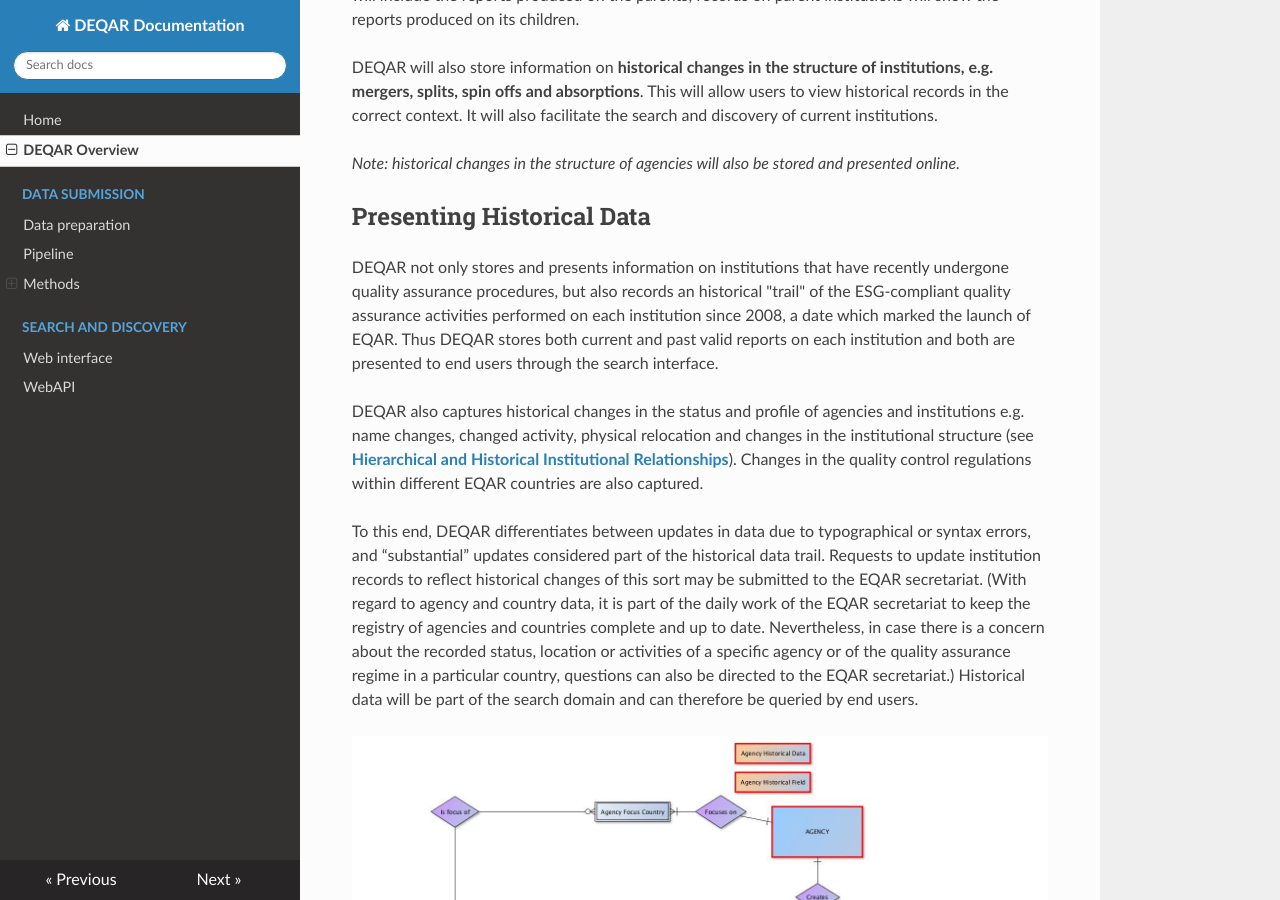
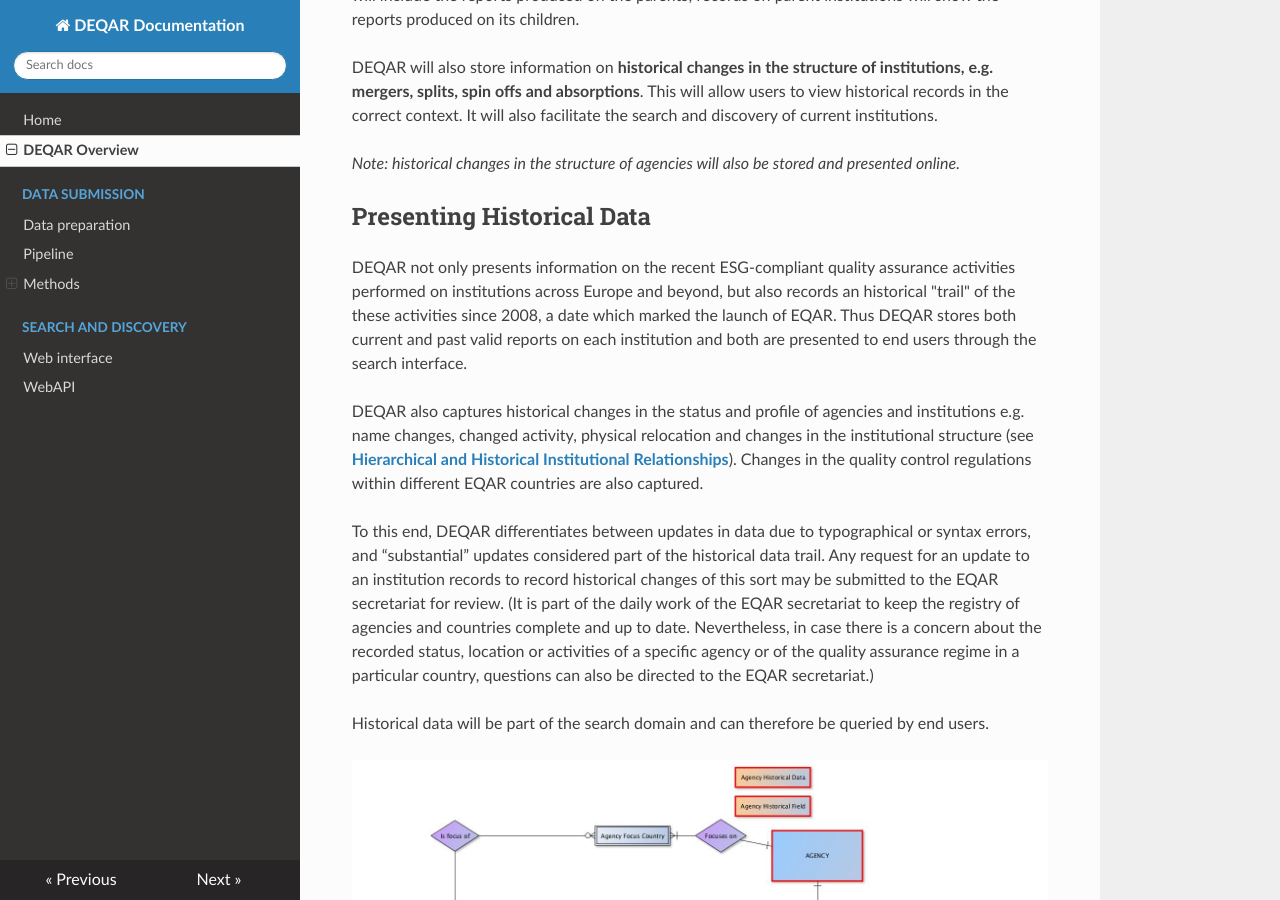
Before and after one commit to EQAR/deqar-docs, an MkDocs documentation site: the page built from docs/DEQAR_overview.md, in a window 1280 px wide and 900 px high, scrolled down 7833 px. Built offline with MkDocs 1.6.1, drawn with Linux system fonts in a browser that asks for light colours; nearby versions of some CDN libraries; old or Windows-style settings are respelled for this version of MkDocs.

Commit message:
Add files via upload

```diff
--- a/docs/DEQAR_overview.md
+++ b/docs/DEQAR_overview.md
@@ -158,10 +158,12 @@
 Presenting Historical Data
 --------------------------
 
-DEQAR not only stores and presents information on institutions that have recently undergone quality assurance procedures, but also records an historical "trail" of the ESG-compliant quality assurance activities performed on each institution since 2008, a date which marked the launch of EQAR. Thus DEQAR stores both current and past valid reports on each institution and both are presented to end users through the search interface.
+DEQAR not only presents information on the recent ESG-compliant quality assurance activities performed on institutions across Europe and beyond, but also records an historical "trail" of the these activities since 2008, a date which marked the launch of EQAR. Thus DEQAR stores both current and past valid reports on each institution and both are presented to end users through the search interface.
 
 DEQAR also captures historical changes in the status and profile of agencies and institutions e.g. name changes, changed activity, physical relocation and changes in the institutional structure (see [**Hierarchical and Historical Institutional Relationships**](https://docs.deqar.eu/DEQAR_overview/#hierarchical-and-historical-institutional-relationships)). Changes in the quality control regulations within different EQAR countries are also captured.
 
-To this end, DEQAR differentiates between updates in data due to typographical or syntax errors, and “substantial” updates considered part of the historical data trail. Requests to update institution records to reflect historical changes of this sort may be submitted to the EQAR secretariat. (With regard to agency and country data, it is part of the daily work of the EQAR secretariat to keep the registry of agencies and countries complete and up to date.  Nevertheless, in case there is a concern about the recorded status, location or activities of a specific agency or of the quality assurance regime in a particular country, questions can also be directed to the EQAR secretariat.) Historical data will be part of the search domain and can therefore be queried by end users.
+To this end, DEQAR differentiates between updates in data due to typographical or syntax errors, and “substantial” updates considered part of the historical data trail. Any request for an update to an institution records to record historical changes of this sort may be submitted to the EQAR secretariat for review. (It is part of the daily work of the EQAR secretariat to keep the registry of agencies and countries complete and up to date.  Nevertheless, in case there is a concern about the recorded status, location or activities of a specific agency or of the quality assurance regime in a particular country, questions can also be directed to the EQAR secretariat.)
+
+Historical data will be part of the search domain and can therefore be queried by end users.
 
 ![DEQAR High Level Data Model with historical records](img/DEQARPhysicalERDiagram_Design31_20-01-18_historical.jpg)
```
